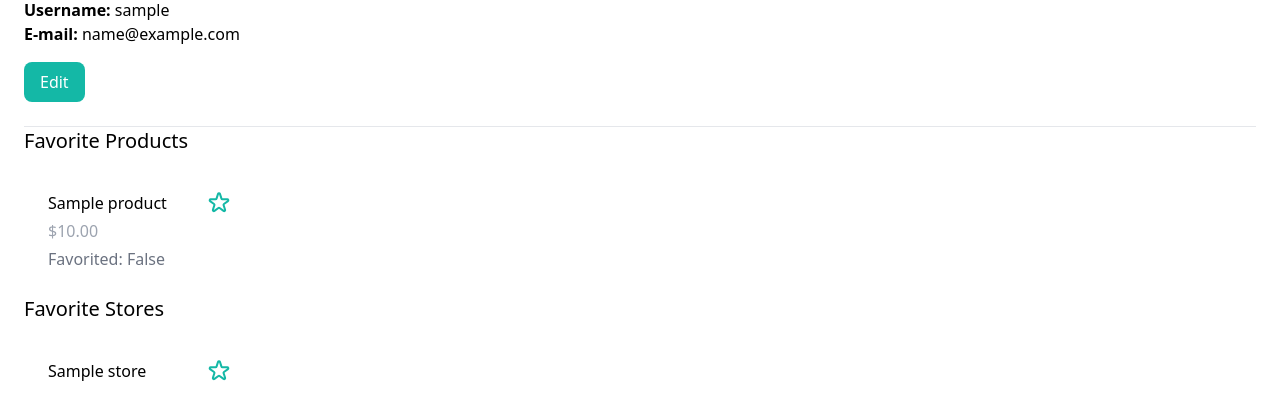
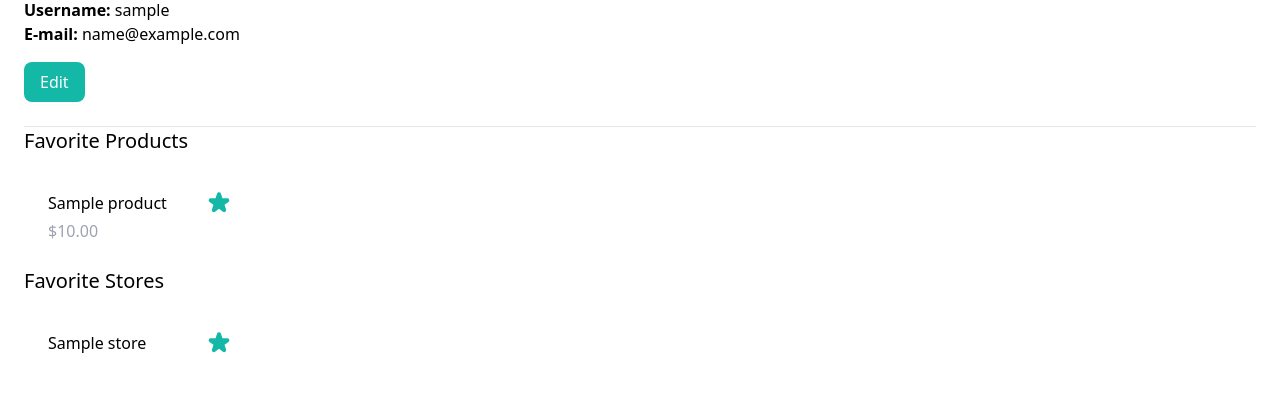
Before and after one commit to msoral/online_store_example, a Django app: page /profile/ in a window 1280 px wide. Shown: the part 183-603 px from the top of the page. Run offline with Django 4.2, Linux system fonts and the light colour scheme; a user stored in the database is signed in; tables that the repository leaves empty hold one stand-in row (values such as "Sample post"); some libraries are stand-ins or nearby versions.

Commit message:
Toggling favorites now redirects to same page.
Fixed star icon not filling in profile and store page.
Changed psycopg dependency to binary for linux support.

```diff
--- a/FazlaGidaChallenge/templates/components/product_list_item.html
+++ b/FazlaGidaChallenge/templates/components/product_list_item.html
@@ -7,7 +7,7 @@
         <a href="{% url 'product' product.slug %}">{{ product.name }}</a>
 
         <a href="{% url 'add_favorite_product' ide=product.id %}"
-           class="text-teal-500 hover:text-teal-800 {% if favorites|get_item:product %}fill-teal-500 hover:fill-teal-700{% else %}fill-transparent{% endif %}">
+           class="text-teal-500 hover:text-teal-800 {% if products|get_item:product %}fill-teal-500 hover:fill-teal-700{% else %}fill-transparent{% endif %}">
             <svg xmlns="http://www.w3.org/2000/svg" class="h-6 w-6" viewBox="0 0 24 24"
                  stroke="currentColor" stroke-width="2">
                 <path stroke-linecap="round" stroke-linejoin="round"
@@ -20,5 +20,4 @@
     </div>
 
     <p class="pt-1 text-gray-400">${{ product.price }}</p>
-    <p class="pt-1 text-gray-500">Favorited: {{ favorites|get_item:product }}</p>
 </div>
--- a/FazlaGidaChallenge/templates/components/store_list_item.html
+++ b/FazlaGidaChallenge/templates/components/store_list_item.html
@@ -7,7 +7,7 @@
         <a href="{% url 'store_detail' store.slug %}">{{ store.name }}</a>
 
         <a href="{% url 'add_favorite_store' ide=store.id %}"
-           class="text-teal-500 hover:text-teal-800 {% if favorites|get_item:store %}fill-teal-500 hover:fill-teal-700{% else %}fill-transparent{% endif %}">
+           class="text-teal-500 hover:text-teal-800 {% if stores|get_item:store %}fill-teal-500 hover:fill-teal-700{% else %}fill-transparent{% endif %}">
             <svg xmlns="http://www.w3.org/2000/svg" class="h-6 w-6" viewBox="0 0 24 24"
                  stroke="currentColor" stroke-width="2">
                 <path stroke-linecap="round" stroke-linejoin="round"
--- a/FazlaGidaChallenge/views/index.py
+++ b/FazlaGidaChallenge/views/index.py
@@ -1,4 +1,5 @@
-from django.shortcuts import render, redirect
+from django.http import HttpResponseRedirect
+from django.shortcuts import render
 from django.contrib.auth.decorators import login_required
 from django.db.models import Q
 from django.template.defaultfilters import register
@@ -26,13 +27,11 @@ def index(request):
             Q(name__icontains=query) | Q(description__icontains=query)
         )
 
-    favorites = get_favorites(products, request.user.id)
-
+    products = get_favorites(products, request.user.id)
     context = {
         "categories": categories,
         "products": products,
         "active_category": active_category,
-        "favorites": favorites,
         "is_superuser": request.user.is_superuser
     }
     return render(request, "index.html", context)
@@ -41,7 +40,7 @@ def index(request):
 @login_required
 def favorite_product(request, ide):
     toggle_product_favorite(ide, request.user)
-    return redirect(index)
+    return HttpResponseRedirect(request.META.get('HTTP_REFERER'))
 
 
 @register.filter
--- a/FazlaGidaChallenge/views/profile.py
+++ b/FazlaGidaChallenge/views/profile.py
@@ -1,20 +1,26 @@
 from django.shortcuts import render, redirect
 from django.contrib.auth.decorators import login_required
 from ..models import Profile
-from ..services.favorites import get_user_favorites
+from ..services.favorites import get_user_favorites, toggle_product_favorite
 
 
 @login_required
 def profile(request):
     a_profile = Profile.objects.get_or_create(user=request.user)
     favorites = get_user_favorites(request.user.id)
+
     context = {
         "profile": a_profile,
         "products": favorites["products"],
         "stores": favorites["stores"],
+
     }
     return render(request, "profile.html", context)
 
+@login_required
+def favorite_product(request, ide):
+    toggle_product_favorite(ide, request.user)
+    return redirect(profile)
 
 @login_required
 def edit_profile(request):
--- a/FazlaGidaChallenge/views/store.py
+++ b/FazlaGidaChallenge/views/store.py
@@ -6,6 +6,7 @@ from FazlaGidaChallenge.services.favorites import get_favorites, add_store_to_fa
 
 def store(request):
     stores = Store.objects.all()
+    stores = get_favorites(stores, request.user.id)
     return render(request, "store.html", {"stores": stores})
 
 
--- a/requirements.txt
+++ b/requirements.txt
@@ -1,2 +1,2 @@
 Django==4.0.3
-psycopg2==2.9.3
+psycopg2-binary==2.9.3
```
